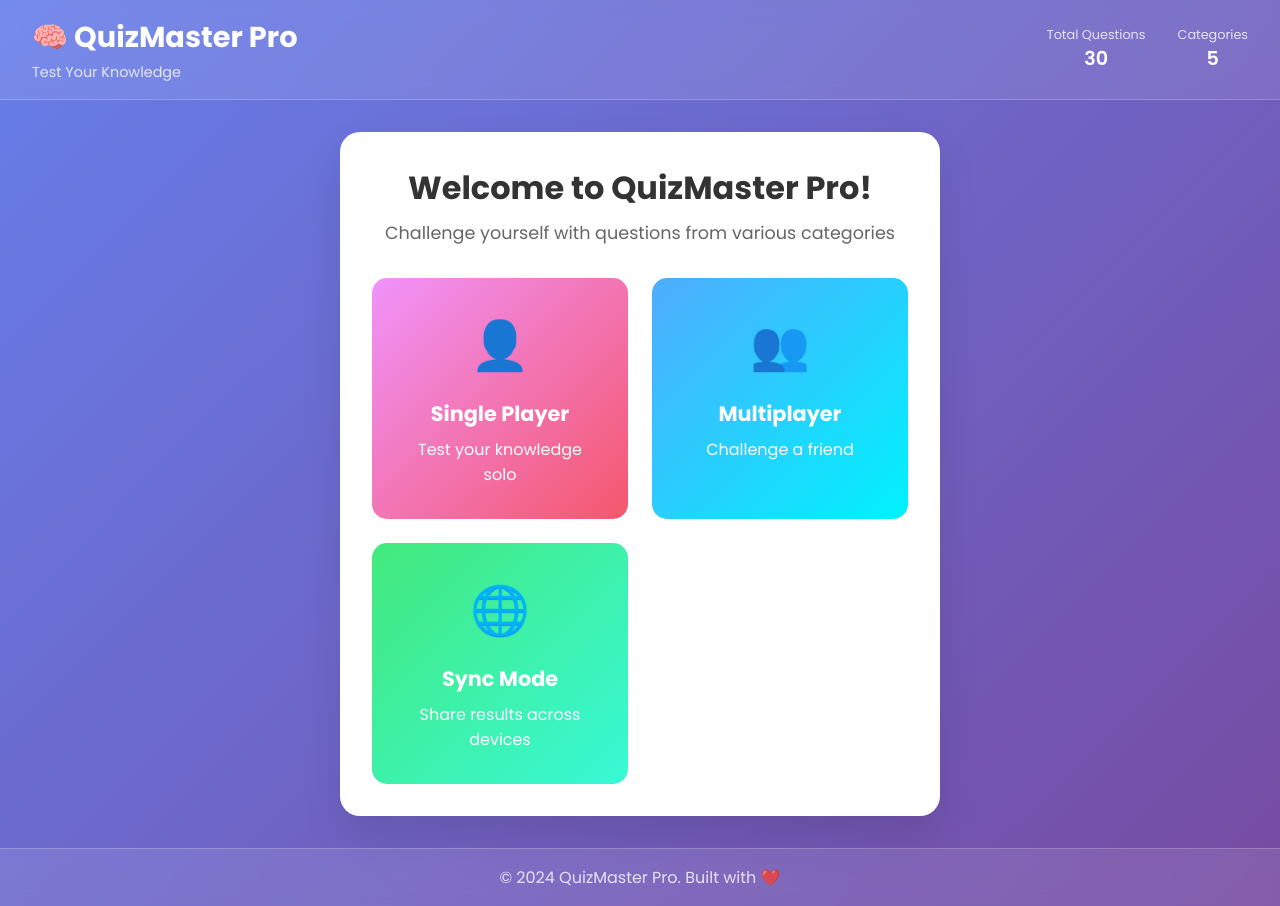
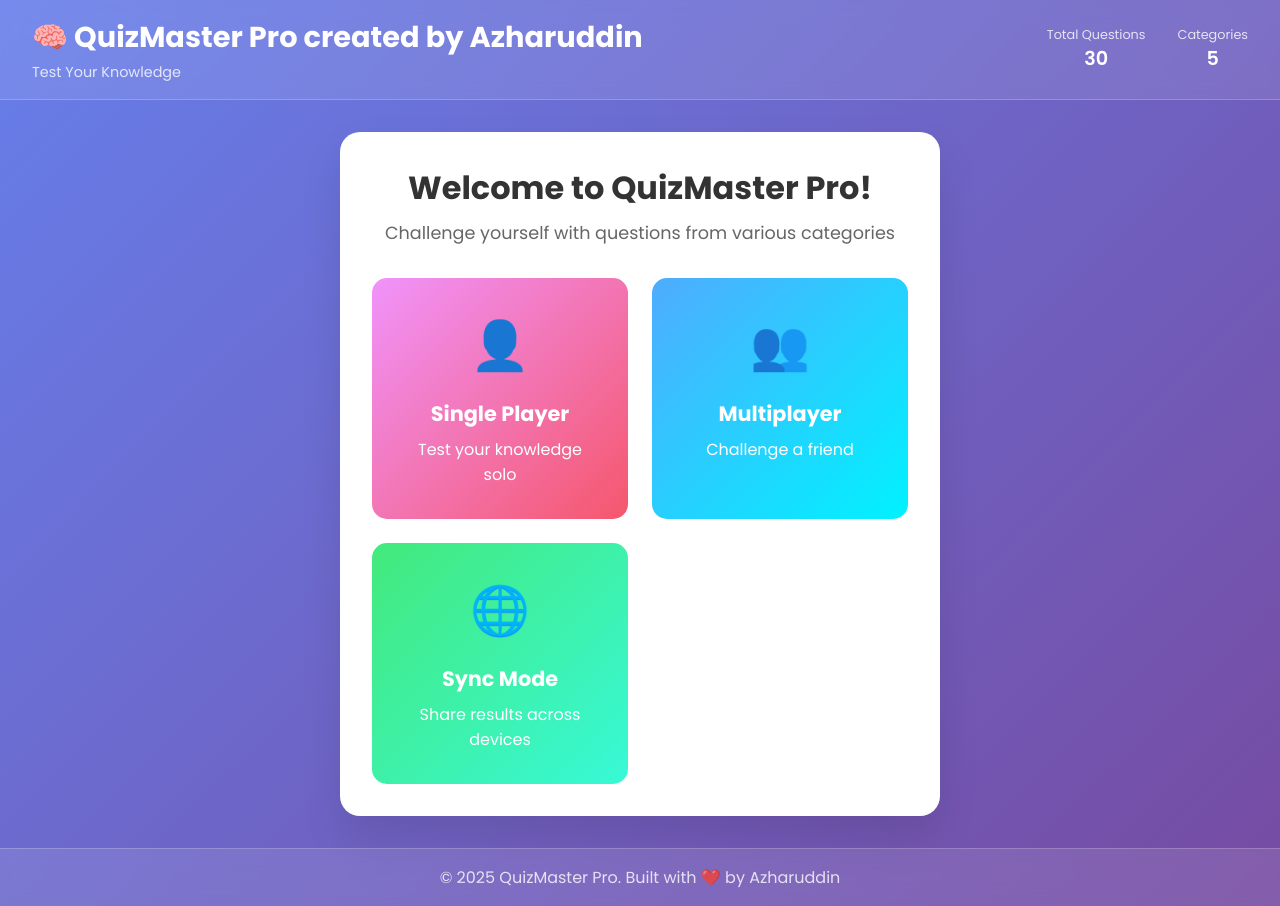
Before and after one commit to Azharuddin247Dev/quiz_app, a plain HTML site: page index.html in a window 1280 px wide. Drawn offline with Linux system fonts and the light colour scheme.

Commit message:
Update index.html

```diff
--- a/index.html
+++ b/index.html
@@ -12,7 +12,7 @@
     <div class="app-container">
         <header class="app-header">
             <div class="logo">
-                <h1>🧠 QuizMaster Pro</h1>
+                <h1>🧠 QuizMaster Pro created by Azharuddin</h1>
                 <p>Test Your Knowledge</p>
             </div>
             <div class="stats-bar">
@@ -144,7 +144,7 @@
         </main>
 
         <footer class="app-footer">
-            <p>&copy; 2024 QuizMaster Pro. Built with ❤️</p>
+            <p>&copy; 2025 QuizMaster Pro. Built with ❤️ by Azharuddin</p>
         </footer>
     </div>
 
```
